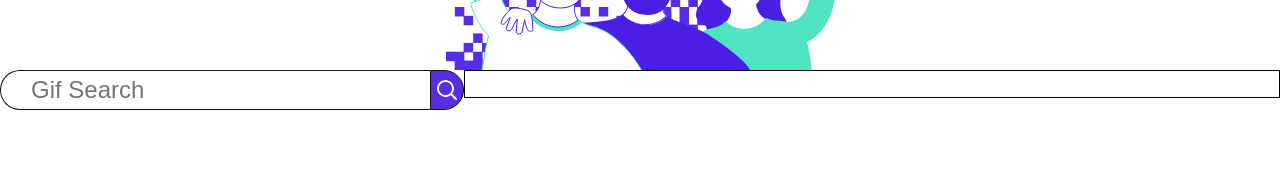
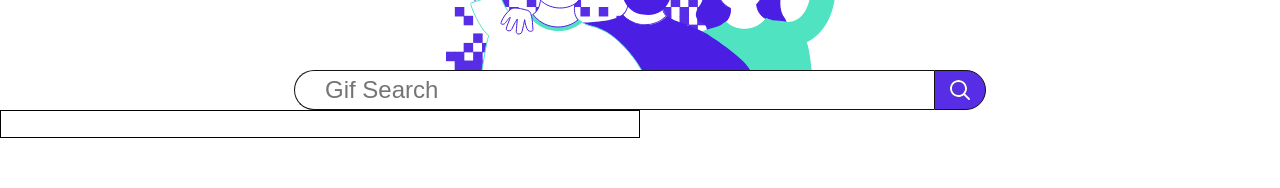
Before and after one commit to MrFufux/GifOS, a React (Create React App) app in the folder gif-os-app/: page / in a window 1280 px wide. Shown: the part 310-498 px from the top of the page. Built offline with nearby package versions, Linux system fonts and the light colour scheme.

Commit message:
autocomplete pending to review and finish

```diff
--- a/gif-os-app/src/Components/Autocomplete/Autocomplete.css
+++ b/gif-os-app/src/Components/Autocomplete/Autocomplete.css
@@ -1,5 +1,5 @@
 .autocomp{
-    width: 100%;
+    width: 50%;
     height: 2.8rem;
     font-size: 2.4rem;
     font-weight: 400;
@@ -8,7 +8,7 @@
 }
 
 .autocomp-dark{
-    width: 100%;
+    width: 50%;
     height: 2.8rem;
     font-size: 2.4rem;
     font-weight: 400;
--- a/gif-os-app/src/Components/Search/Search.jsx
+++ b/gif-os-app/src/Components/Search/Search.jsx
@@ -121,8 +121,8 @@ function Search(){
                 >
                     <img className="search-button-img" alt="icon-search" src="/resources/icon-search-mod-noc.svg"/>
                 </button>
-                <div className={autocompleteDarkMode}>{autocompleteComponent}</div>
             </div>
+            <div className={autocompleteDarkMode}>{autocompleteComponent}</div>
             <h3 className={searchResultDarkMode}>Search Results</h3>
         </div>
     );
```
